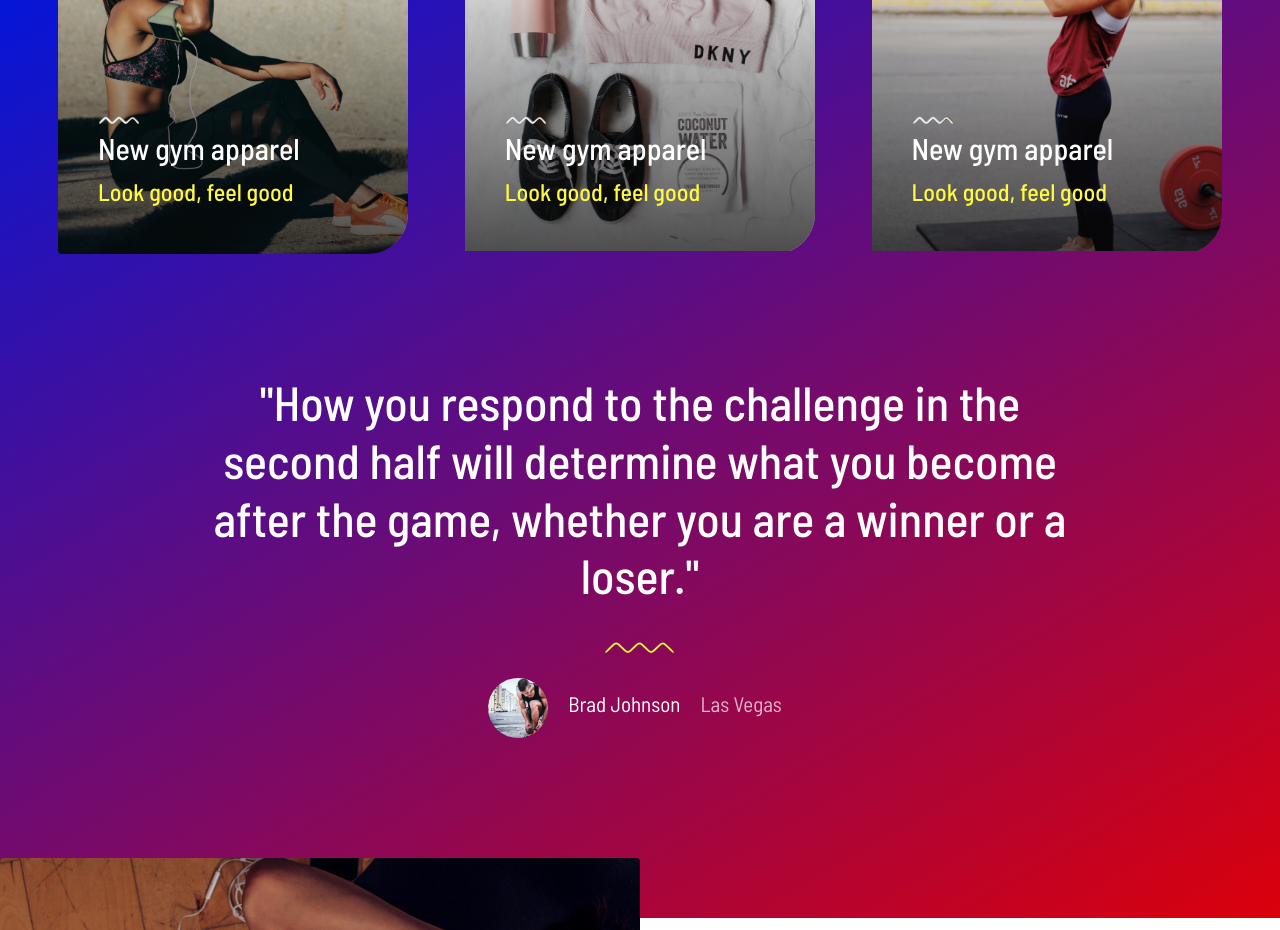
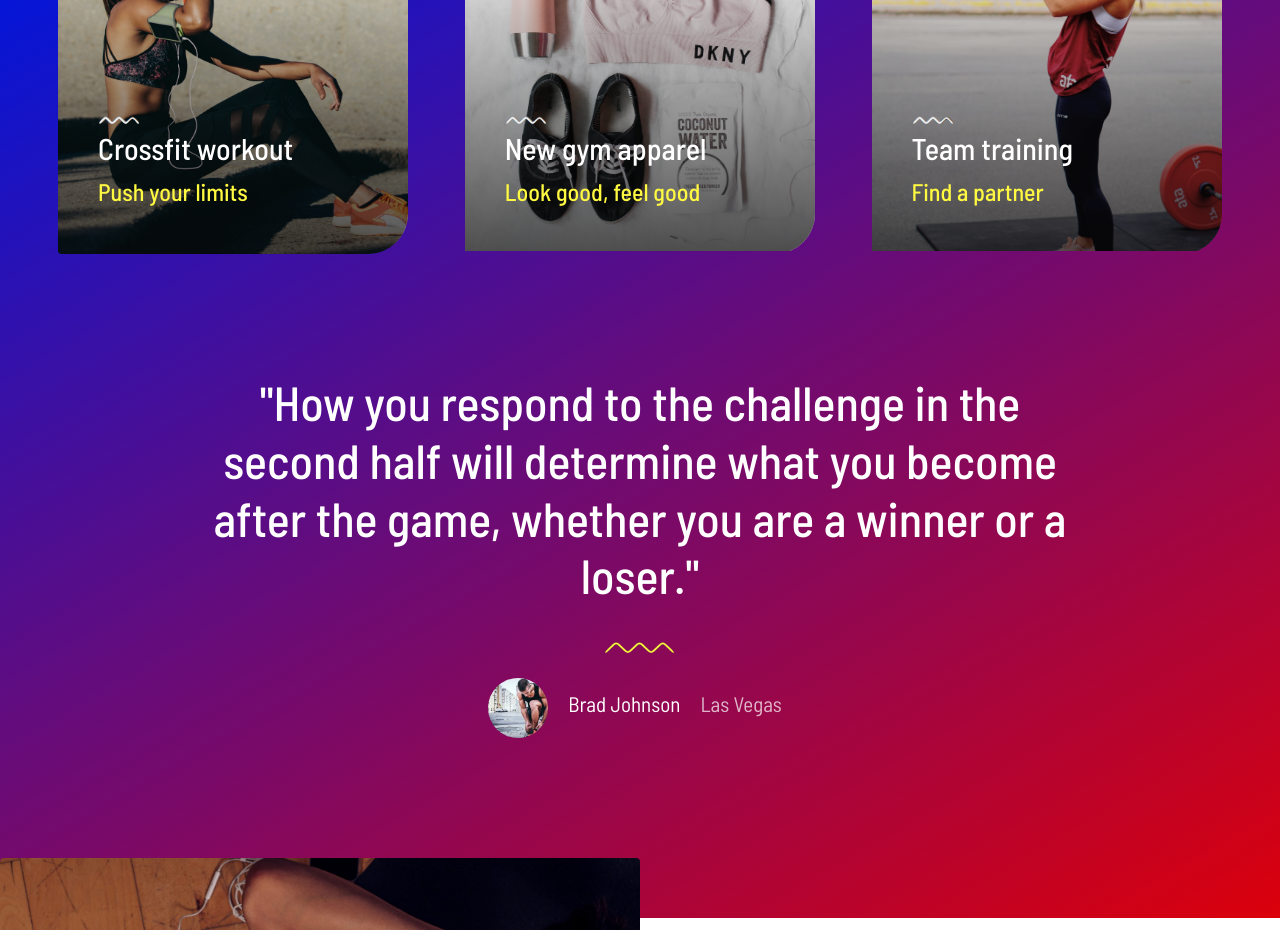
Before and after one commit to emanuele-pogliari/proj-html-vuejs, a Vue app: page / in a window 1280 px wide. Shown: the part 900-1830 px from the top of the page. Built offline with nearby package versions, Linux system fonts and the light colour scheme.

Commit message:
content feratures contents fixed

```diff
--- a/src/components/AppFeatures.vue
+++ b/src/components/AppFeatures.vue
@@ -16,8 +16,8 @@ export default{
                 <div class="my-text-wrap position-absolute bottom-0 left-0">
                     <div class="mb-1">
                     <img class="img-fluid mx-auto separator-w" src="/images/separator-white.png" alt="">
-                    <h4>New gym apparel</h4>
-                    <small>Look good, feel good</small>
+                    <h4>Crossfit workout</h4>
+                    <small>Push your limits</small>
                 </div>
             </div>
             </div>
@@ -42,8 +42,8 @@ export default{
                 <div class="my-text-wrap position-absolute bottom-0 left-0">
                     <div class="mb-1">
                     <img class="img-fluid mx-auto separator-w" src="/images/separator-white.png" alt="">
-                    <h4>New gym apparel</h4>
-                    <small>Look good, feel good</small>
+                    <h4>Team training</h4>
+                    <small>Find a partner</small>
                 </div>
             </div>
             </div>
```
